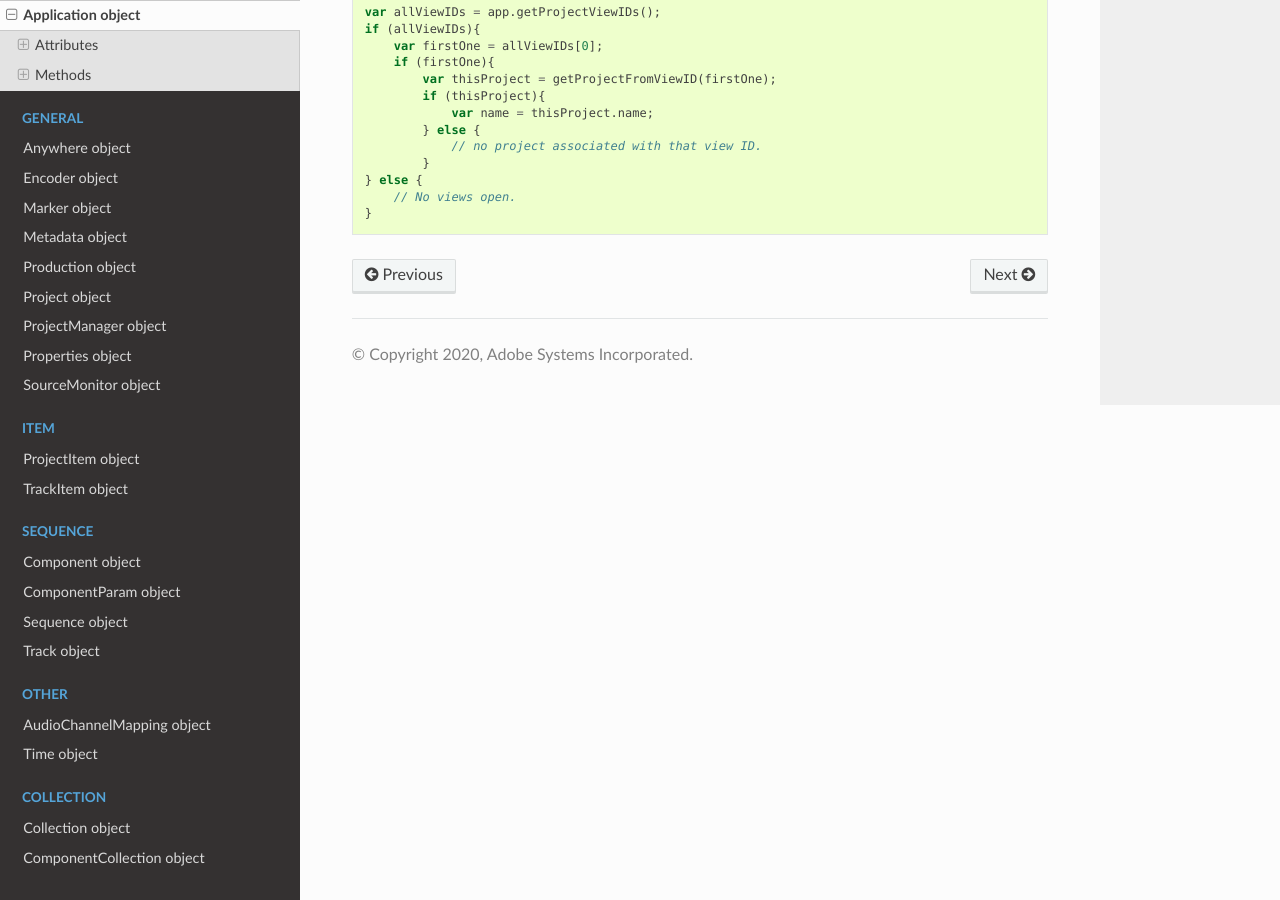
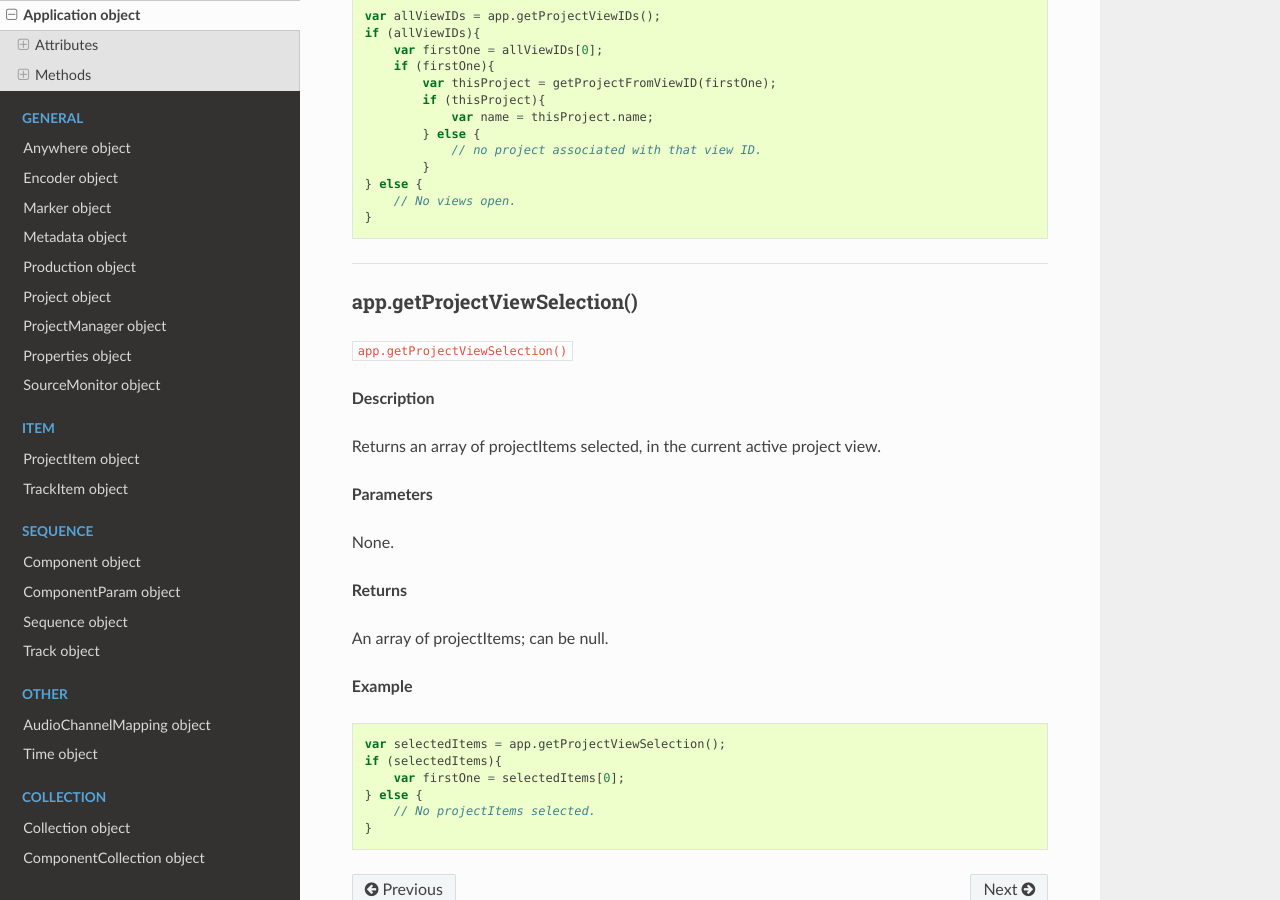
Before and after one commit to docsforadobe/premiere-scripting-guide, a Sphinx documentation site: the page built from docs/application/application.rst, in a window 1280 px wide and 900 px high, scrolled down 17360 px. Built offline with Sphinx 7.4.7 and the Read the Docs theme 2.0.0, drawn with Linux system fonts in a browser that asks for light colours.

Commit message:
Added getProjectViewSelection()
Added getProjectViewSelection()

```diff
--- a/docs/application/application.rst
+++ b/docs/application/application.rst
@@ -329,7 +328,7 @@ app.projects
 
 **Description**
 
-An array referencing all open projects; `numProjects` contains size.
+An array referencing all open projects; ``numProjects`` contains size.
 
 **Type**
 
@@ -819,7 +818,7 @@ Argument       Type        Description
 
 **Example**
 
-Activate `Editing` workspace.
+Activate ``Editing`` workspace.
 
 .. code:: javascript
 
@@ -898,11 +897,11 @@ Returns the Project associated with the provided View ID.
 
 **Parameters**
 
-A View ID, obtained from `getProjectViewIDs`.
+A View ID, obtained from ``getProjectViewIDs``.
 
 **Returns**
 
-A Project object, for the project associated with the provided View ID. Can be `null`.
+A Project object, for the project associated with the provided View ID. Can be ``null``.
 
 **Example**
 
@@ -921,3 +920,35 @@ A Project object, for the project associated with the provided View ID. Can be `
     } else {
         // No views open.
     }
+
+----
+
+.. _app.getProjectViewSelection:
+
+app.getProjectViewSelection()
+*********************************************
+
+``app.getProjectViewSelection()``
+
+**Description**
+
+Returns an array of projectItems selected, in the current active project view.
+
+**Parameters**
+
+None.
+
+**Returns**
+
+An array of projectItems; can be null.
+
+**Example**
+
+.. code:: javascript
+
+    var selectedItems = app.getProjectViewSelection();
+    if (selectedItems){
+        var firstOne = selectedItems[0];
+    } else {
+        // No projectItems selected.
+    }
```
Also changed, not shown: other parts of docs/application/application.rst (+0 -1 lines).
